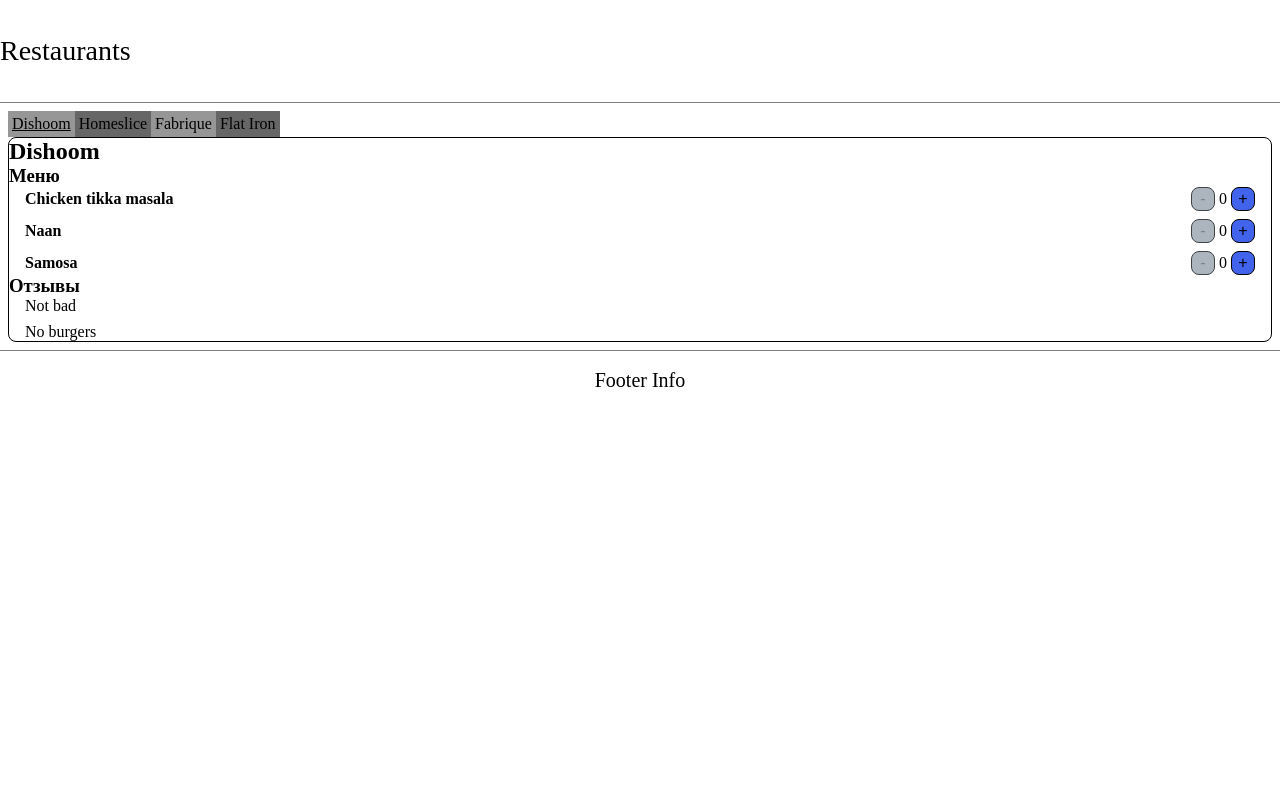
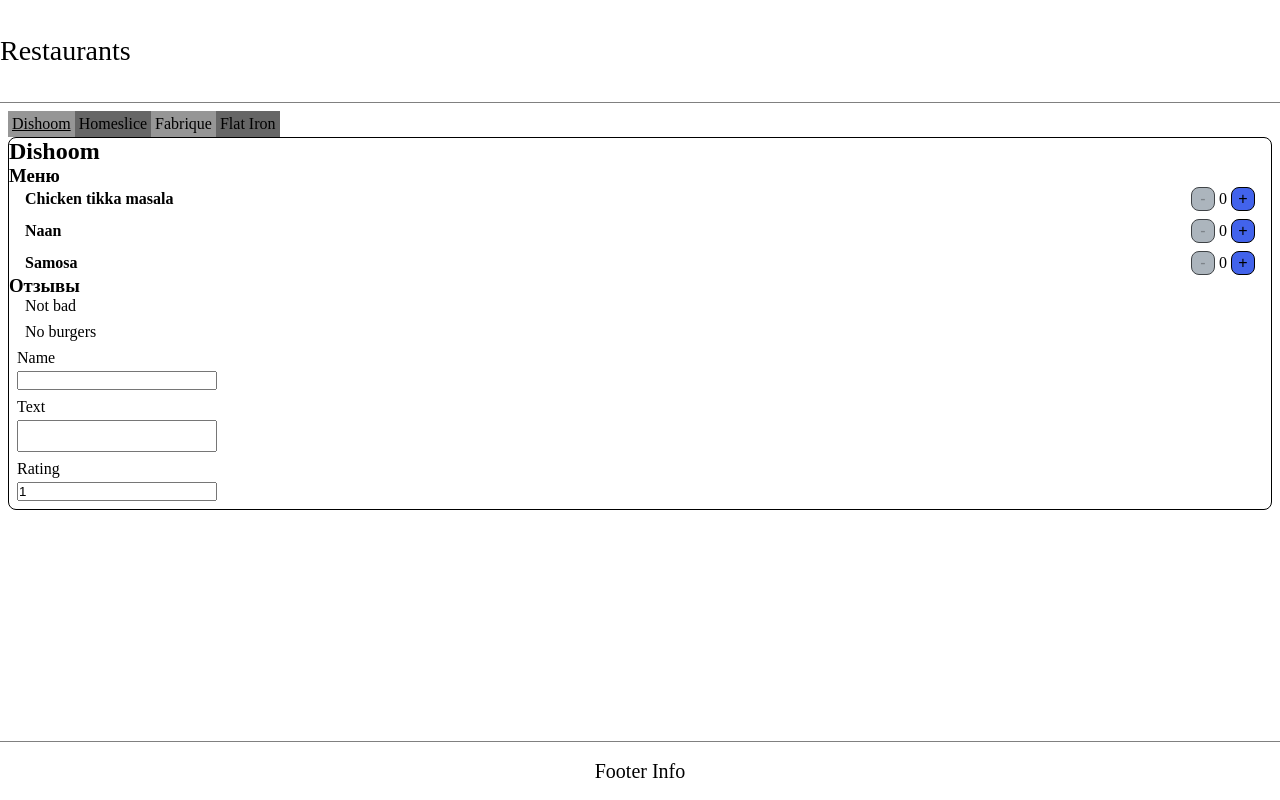
Before and after one commit to Frenky233/react-2024-01-15, a React (Vite) app: page / in a window 1280 px wide. Built offline with nearby package versions, Linux system fonts and the light colour scheme.

Commit message:
lectute4 hw commit 1

```diff
--- a/src/components/layout/component.jsx
+++ b/src/components/layout/component.jsx
@@ -5,9 +5,9 @@
 
 export const Layout = ({children}) =>{
     return (
-        <div>
+        <div className={styles.layout}>
             <Header />
-                <div className={styles.main}>
+                <div className={styles.layoutMain}>
                     {children}
                 </div>
             <Footer />
--- a/src/components/layout/styles.module.scss
+++ b/src/components/layout/styles.module.scss
@@ -1,4 +1,11 @@
-.main{
-    padding: 0.5rem;
-    border-block: 1px solid gray;
+.layout{
+    height: 100%;
+    display: flex;
+    flex-direction: column;
+
+    &Main{
+        padding: 0.5rem;
+        border-block: 1px solid gray;
+        flex-grow: 1;
+    }
 }
--- a/src/components/restaurantItem/component.jsx
+++ b/src/components/restaurantItem/component.jsx
@@ -1,4 +1,5 @@
 import { Menu } from '../menu/component';
+import { ReviewForm } from '../reviewForm/component';
 import { Reviews } from '../reviews/component';
 import styles from './styles.module.scss'
 
@@ -10,6 +11,7 @@
             <Menu menu={restaurant.menu}/>
             <h3>Отзывы</h3>
             <Reviews reviews={restaurant.reviews}/>
+            <ReviewForm className={styles.restaurantItemForm}/>
         </div>
     );
 };
--- a/src/components/restaurantItem/styles.module.scss
+++ b/src/components/restaurantItem/styles.module.scss
@@ -2,4 +2,9 @@
     border: 1px solid black;
     border-radius: 8px;
     list-style: none;
+
+    &Form{
+        max-width: 200px;
+        margin: 0.5rem;
+    }
 }
--- /dev/null
+++ b/src/components/reviewForm/component.jsx
@@ -0,0 +1,81 @@
+import { useReducer } from "react";
+import styles from './styles.module.scss'
+import classNames from 'classnames'
+
+const initialValue = {
+    name: '',
+    text: '',
+    rating: 1
+}
+
+const reducer = (state, {type, payLoad}) => {
+    switch (type){
+        case 'setName': {
+            return{
+                ...initialValue,
+                name: payLoad
+            }
+        }
+        case 'setText': {
+            return{
+                ...state,
+                text: payLoad
+            }
+        }
+        case 'setRating':{
+            return{
+                ...state,
+                rating: payLoad
+            }
+        }
+        default:
+            return state
+    }
+}
+
+
+export const ReviewForm = ({className}) =>{
+    const [form, dispatch] = useReducer(reducer, initialValue)
+
+    const onChange = {
+        setName: (name) => dispatch({type: 'setName', payLoad: name}),
+        setText: (text) => dispatch({type: 'setText', payLoad: text}),
+        setRating: (rating) => dispatch({type: 'setRating', payLoad: rating}),
+    }
+
+    console.log(form);
+
+    return (
+        <form className={classNames(styles.reviewForm, className)}>
+            <div className={styles.reviewFormField}>
+                <label htmlFor="name">Name</label>
+                <input
+                    type="text"
+                    id="name"
+                    value={form.name}
+                    onChange={event => onChange.setName(event.target.value)}
+                />
+            </div>
+            <div className={styles.reviewFormField}>
+                <label htmlFor="text">Text</label>
+                <textarea
+                    type="text"
+                    id="text"
+                    value={form.text}
+                    onChange={event => onChange.setText(event.target.value)}
+                />
+            </div>
+            <div className={styles.reviewFormField}>
+                <label htmlFor="rating">Rating</label>
+                <input
+                    type="number"
+                    id="rating"
+                    min={1}
+                    max={5}
+                    value={form.rating}
+                    onChange={event => onChange.setRating(Number(event.target.value))}
+                />
+            </div>
+        </form>
+    )
+};
--- /dev/null
+++ b/src/components/reviewForm/styles.module.scss
@@ -0,0 +1,15 @@
+.reviewForm{
+    display: flex;
+    flex-direction: column;
+    gap: 8px;
+
+    &Field{
+        display: flex;
+        flex-direction: column;
+        gap: 4px;
+    }
+
+    &Field textarea{
+        resize: none;
+    }
+}
--- a/src/styles/index.scss
+++ b/src/styles/index.scss
@@ -2,3 +2,7 @@
     margin: 0;
     padding: 0;
 }
+
+html, body, #root{
+    height: 100%;
+}
```
